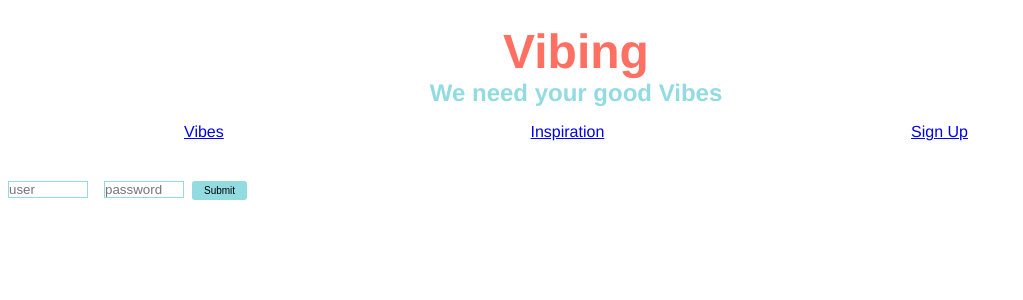
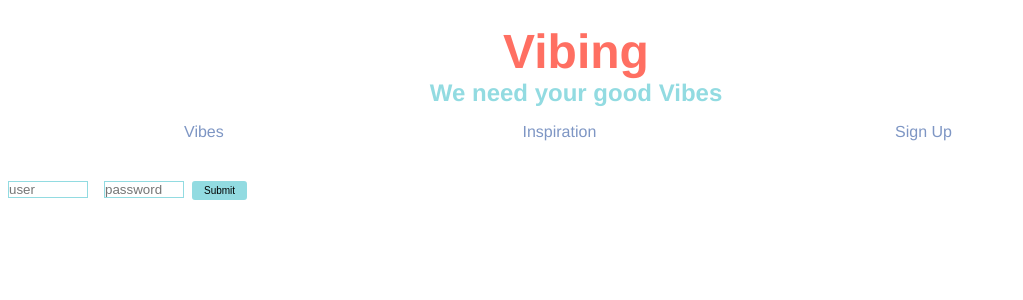
Before and after one commit to ThwCorbin/vibing, a React (Create React App) app: page /signup in a window 1280 px wide. Shown: the top 300 px of the page, without its empty margins (0-1023 px from the left). Built offline with nearby package versions, Linux system fonts and the light colour scheme.

Commit message:
Style Navbar

```diff
--- a/src/components/Navbar/Navbar.css
+++ b/src/components/Navbar/Navbar.css
@@ -7,19 +7,24 @@
 	flex-direction: row;
 	justify-content: space-between;
 	list-style: none;
+	text-decoration: none;
 }
 
-.navbar > ul > li {
+.navbar > ul > a > li {
 	color: var(--blue-medium);
 	margin-right: 1rem;
 }
 
-.navbar > ul > li:hover {
+a {
+	text-decoration: none;
+}
+
+.navbar > ul > a > li:hover {
 	color: var(--red);
 	/* filter: brightness(0.9); */
 }
 
-.navbar > ul > li:active {
+.navbar > ul > a > li:active {
 	color: var(--green);
 	text-decoration: underline;
 }
```
